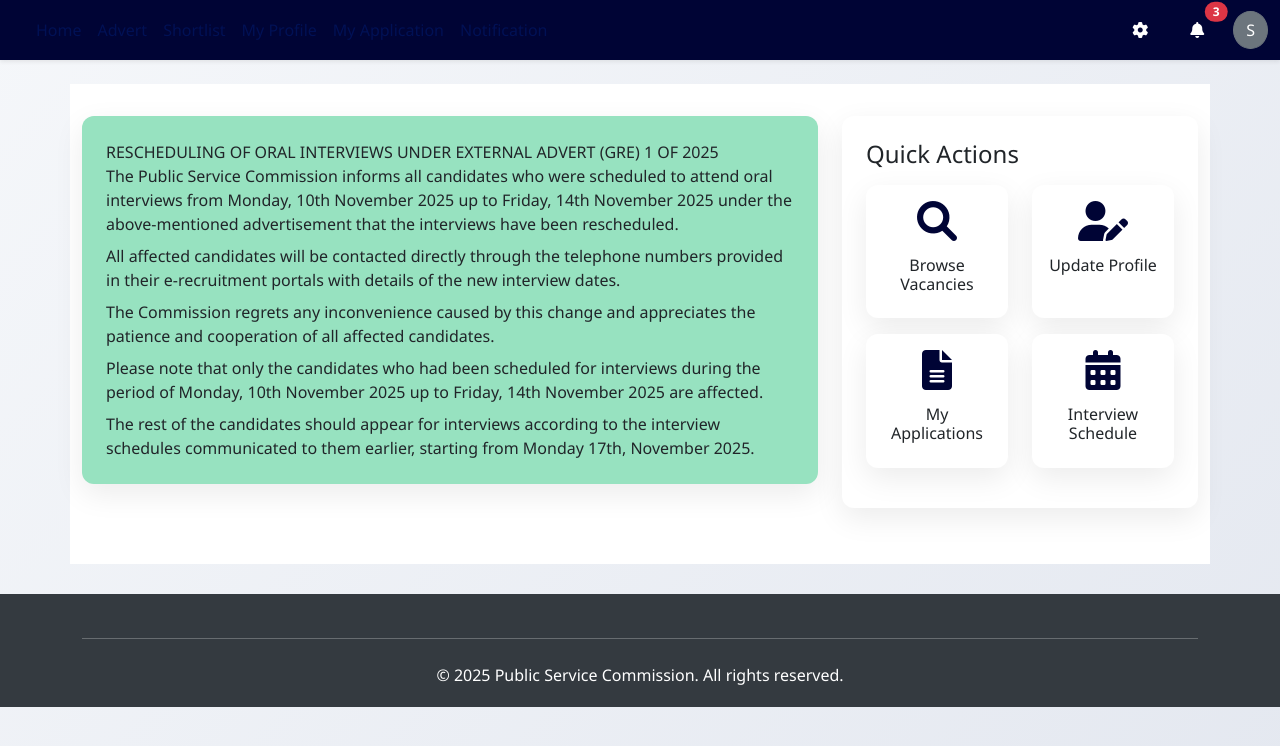
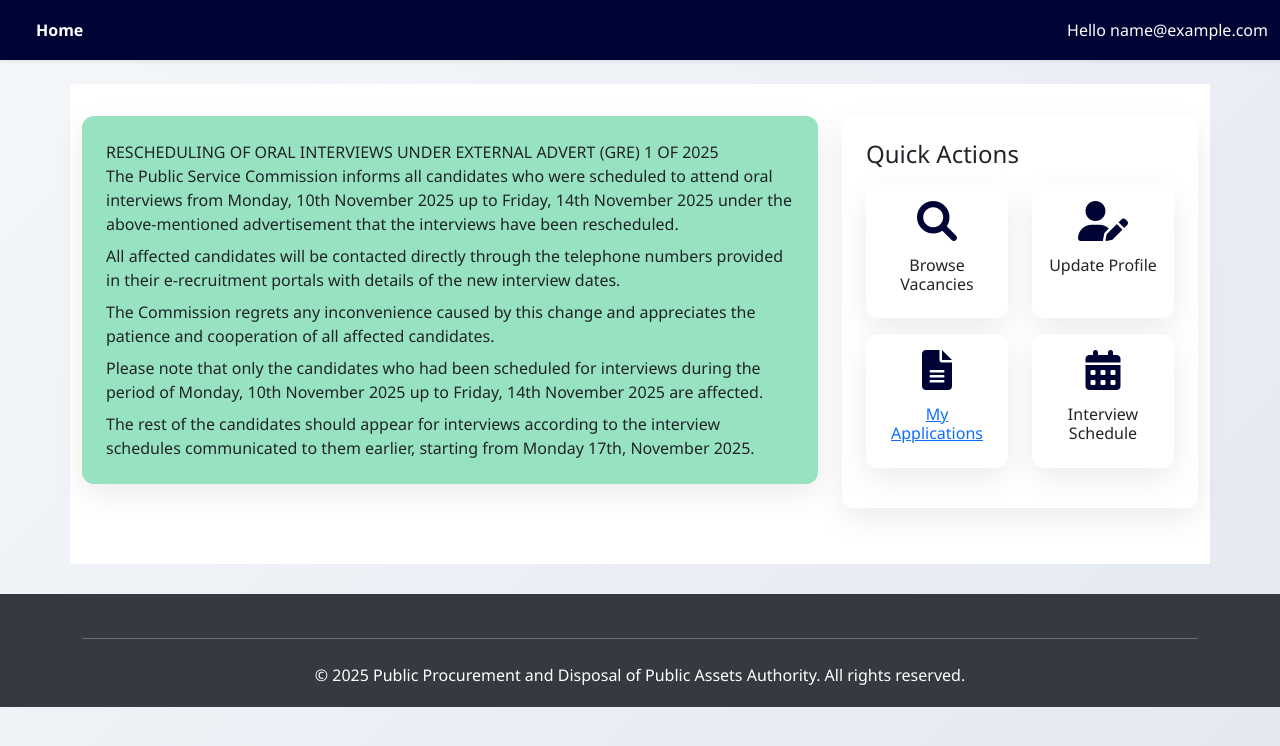
Before and after one commit to john-works/hr, a plain HTML site: page home.html in a window 1280 px wide. Drawn offline with nearby package versions, Linux system fonts and the light colour scheme; sample sign-in values are in the browser's storage.

Commit message:
New changes

```diff
--- a/css/styles.css
+++ b/css/styles.css
@@ -796,3 +796,9 @@
     font-size: 12px;
   }
 }
+
+/* Navbar nav link styles */
+.navbar-nav .nav-link {
+  color: white !important;
+  font-weight: 700;
+}
--- a/home.html
+++ b/home.html
@@ -13,7 +13,7 @@
 </head>
 <body>
     <!-- Navbar -->
-    <nav class="navbar navbar-expand-lg navbar-dark bg-primary shadow-sm" id="mainNavbar" style="display:none;">
+    <nav class="navbar navbar-expand-lg navbar-dark bg-primary shadow-sm" id="mainNavbar">
         <div class="container-fluid">
             <a class="navbar-brand" href="#"></a>
             <button class="navbar-toggler" type="button" data-bs-toggle="collapse" data-bs-target="#mainNavbarCollapse"
@@ -23,23 +23,22 @@
             <div class="collapse navbar-collapse" id="mainNavbarCollapse">
                 <ul class="navbar-nav me-auto mb-2 mb-lg-0">
                     <li class="nav-item"><a class="nav-link " href="home.html">Home</a></li>
-                    <li class="nav-item"><a class="nav-link" href="#">Advert</a></li>
-                    <li class="nav-item"><a class="nav-link" href="#">Shortlist</a></li>
-                    <li class="nav-item"><a class="nav-link" href="#">My Profile</a></li>
-                    <li class="nav-item"><a class="nav-link" href="index.html">My Application</a></li>
-                    <li class="nav-item"><a class="nav-link" href="#">Notification</a></li>
+                    <!-- <li class="nav-item"><a class="nav-link" href="#">Advert</a></li> -->
+                    <!-- <li class="nav-item"><a class="nav-link" href="#">Shortlist</a></li> -->
+                    <!-- <li class="nav-item"><a class="nav-link" href="#">My Profile</a></li> -->
+                    <!-- <li class="nav-item"><a class="nav-link" href="index.html">My Application</a></li> -->
+                    <!-- <li class="nav-item"><a class="nav-link" href="#">Notification</a></li> -->
                     <!-- <li class="nav-item"><a class="nav-link" href="#">Update</a></li> -->
                 </ul>
 
                 <div class="d-flex align-items-center gap-3">
-                    <button class="btn btn-link text-white" title="Settings"><i class="fa fa-cog"></i></button>
+                    <!-- <button class="btn btn-link text-white" title="Settings"><i class="fa fa-cog"></i></button>
                     <button class="btn btn-link text-white position-relative" title="Notifications">
                         <i class="fa fa-bell"></i>
                         <span class="position-absolute top-0 start-100 translate-middle badge rounded-pill bg-danger">3</span>
-                    </button>
+                    </button> -->
                     <div class="dropdown">
-                        <button class="btn btn-secondary rounded-circle text-uppercase" type="button" id="userDropdown"
-                            data-bs-toggle="dropdown" aria-expanded="false" aria-label="User menu">J</button>
+                        <span id="userDropdown" data-bs-toggle="dropdown" aria-expanded="false" aria-label="User menu" style="cursor: pointer; color: white;">Hello</span>
                         <ul class="dropdown-menu dropdown-menu-end" aria-labelledby="userDropdown" id="userDropdownMenu">
                             <li><h6 class="dropdown-header" id="navbarUserName">John Doe</h6><span class="dropdown-item-text text-muted">Applicant</span></li>
                             <li><hr class="dropdown-divider"></li>
@@ -86,14 +85,18 @@
                         </div>
                         <div class="col-6 mb-3">
                             <div class="card p-3 h-100">
-                                <i class="fas fa-user-edit card-icon"></i>
-                                <h6>Update Profile</h6>
+
+                                    <i class="fas fa-user-edit card-icon"></i>
+                                    <h6>Update Profile</h6>
+
                             </div>
                         </div>
                         <div class="col-6 mb-3">
                             <div class="card p-3 h-100">
-                                <i class="fas fa-file-alt card-icon"></i>
-                                <h6>My Applications</h6>
+                                <a href="index.html">
+                                    <i class="fas fa-file-alt card-icon"></i>
+                                    <h6>My Applications</h6>
+                                </a>
                             </div>
                         </div>
                         <div class="col-6 mb-3">
@@ -120,7 +123,7 @@
 
             <hr class="my-4">
             <div class="text-center">
-                <p class="mb-0">&copy; 2025 Public Service Commission. All rights reserved.</p>
+                <p class="mb-0">&copy; 2025 Public Procurement and Disposal of Public Assets Authority. All rights reserved.</p>
             </div>
         </div>
     </footer>
@@ -147,11 +150,22 @@
             // Show navbar and populate user info if logged in
             const mainNavbar = document.getElementById('mainNavbar');
             const navbarUserName = document.getElementById('navbarUserName');
-            const userDropdownBtn = document.getElementById('userDropdown');
+            const userDropdown = document.getElementById('userDropdown');
+            const btnLogout = document.getElementById('btnLogout');
 
             if (mainNavbar) mainNavbar.style.display = 'flex';
-            if (navbarUserName) navbarUserName.textContent = user.name || user.email;
-            if (userDropdownBtn) userDropdownBtn.textContent = user.name ? user.name.charAt(0).toUpperCase() : 'U';
+            if (navbarUserName) navbarUserName.textContent = user.email || user.name;
+            if (userDropdown) userDropdown.textContent = 'Hello ' + (user.email || user.name);
+
+            // Logout functionality
+            if (btnLogout) {
+                btnLogout.addEventListener('click', () => {
+                    if (confirm('Are you sure you want to logout?')) {
+                        localStorage.removeItem('userSession');
+                        window.location.href = 'index.html';
+                    }
+                });
+            }
         }
     </script>
 </body>
--- a/js/app.js
+++ b/js/app.js
@@ -7,7 +7,7 @@
   const authArea = document.getElementById('authArea');
   const appArea = document.getElementById('appArea');
   const mainNavbar = document.getElementById('mainNavbar');
-  const userDropdownBtn = document.getElementById('userDropdown');
+  const userDropdown = document.getElementById('userDropdown');
   const navbarUserName = document.getElementById('navbarUserName');
   const btnLogout = document.getElementById('btnLogout');
 
@@ -838,7 +838,7 @@
 
     // Show user in navbar dropdown
     navbarUserName.textContent = session.name || session.email;
-    userDropdownBtn.textContent = session.name ? session.name.charAt(0).toUpperCase() : 'U';
+    userDropdown.textContent = 'Hello ' + session.email;
 
     // Show default step
     showStep(currentStep);
@@ -958,6 +958,6 @@
       showLoginForm();
     }
   }
-  init();
+  document.addEventListener('DOMContentLoaded', init);
 
 })();
```
Also changed, not shown: index.html (+3 -4 lines).
